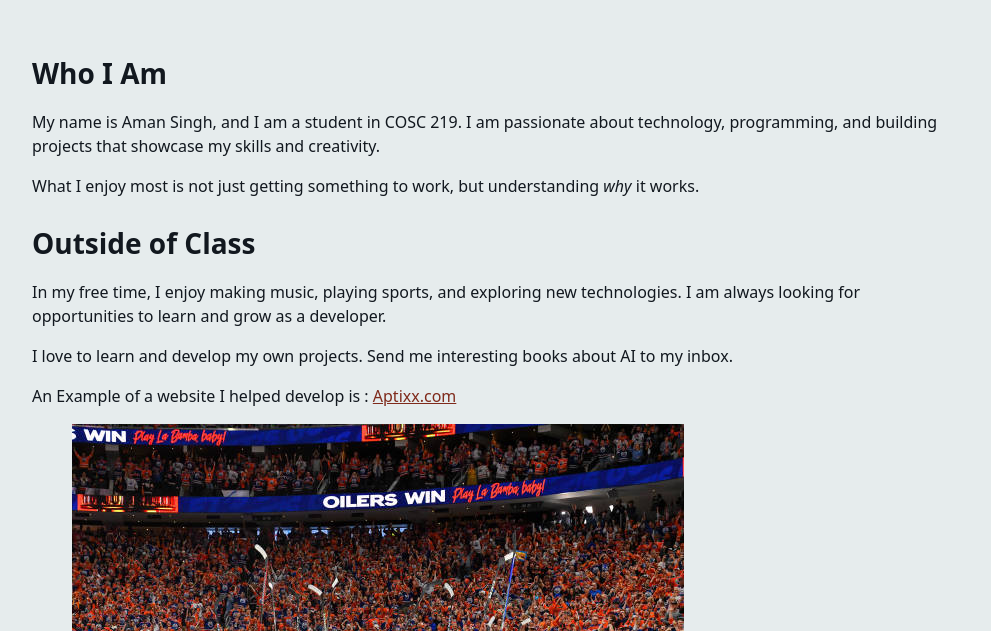
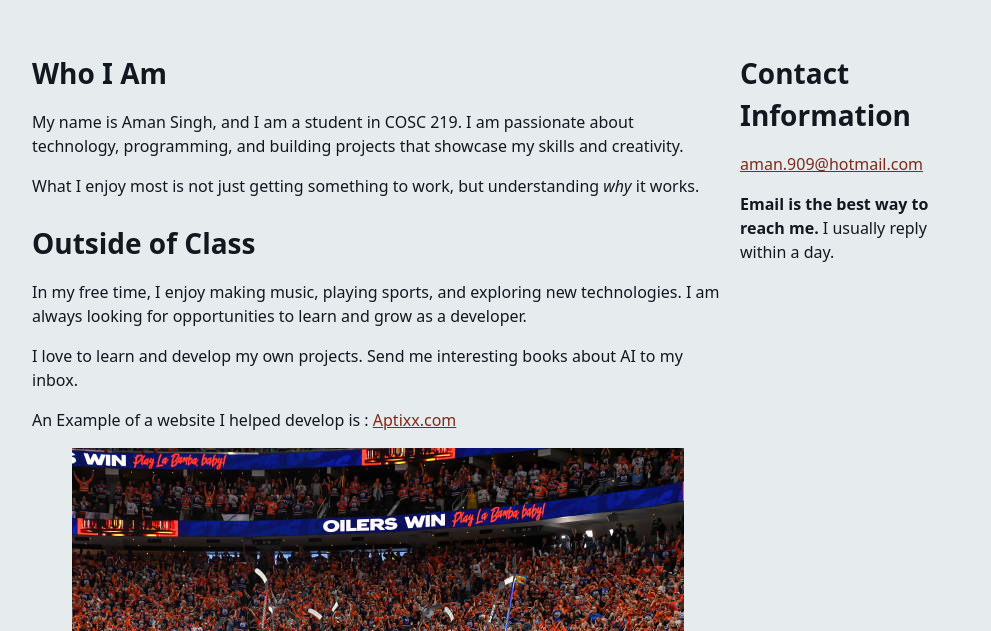
Before and after one commit to amansingh909/cosc219-site, a plain HTML site: page about.html in a window 1280 px wide. Shown: the part 169-800 px from the top of the page, without its empty margins (144-1135 px from the left). Drawn offline with Linux system fonts and the light colour scheme.

Commit message:
C1 2 column about page

```diff
--- a/about.html
+++ b/about.html
@@ -20,7 +20,8 @@
             </div>
         </nav>
     </header>
-    <main>
+    <main class="two-col">
+        <div>
             <section>
                 <h2>Who I Am</h2>
                 <p>My name is Aman Singh, and I am a student in COSC 219. I am passionate about technology, programming, and building projects that showcase my skills and creativity.</p>
@@ -36,11 +37,11 @@
                     <figcaption>The Edmonton Oilers, my favourite hockey team.</figcaption>
                 </figure>
             </section>
-        <section>
+        </div>
+        <aside>
             <h2>Contact Information</h2>
-            <p><strong>Email is the best way to reach me.</strong> I usually reply within a day.</p>
-
-        </section>
+            <p><a href="mailto:aman.909@hotmail.com">aman.909@hotmail.com</a></p><p><strong>Email is the best way to reach me.</strong> I usually reply within a day. </p>
+        </aside>
     </main>
     <footer>
         <p>&copy; 2026 Aman Singh. Built for COSC 219.</p>
--- a/css/styles.css
+++ b/css/styles.css
@@ -119,4 +119,10 @@ table { color:var(--muted);}
 
 @media (min-width: 50rem) {
     main, header, footer { max-width: 60rem; }
+
+    .two-col {
+        display: grid;
+        grid-template-columns: 2fr 1fr;
+        gap: var(--space);
+    }
 }
```
Lines whose indentation alone changed are shown as unchanged.
